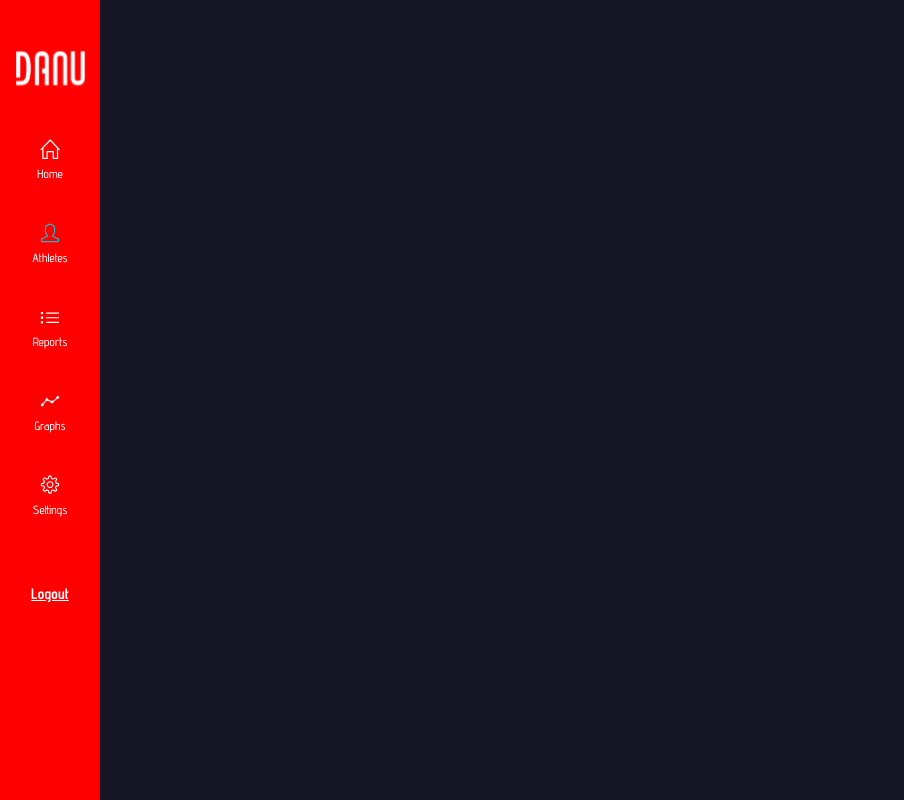
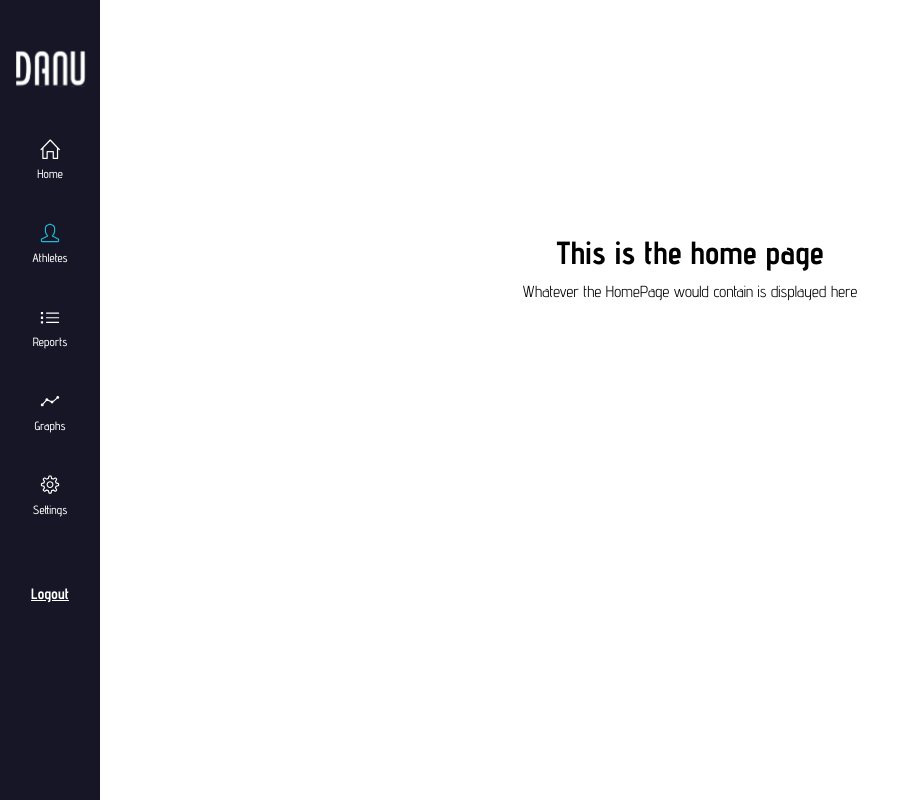
Before and after one commit to VladeanClaudiu/danu-react-web-challenge, a React (Vite) app in the folder danu-react-web-app/: page / in a window 1280 px wide. Both pictures are taken after a click on the button "Login". Shown: the top 800 px of the page, without its empty margins (0-904 px from the left). Built offline with nearby package versions, Linux system fonts and the light colour scheme.

Commit message:
playing around with reactRouter

```diff
--- a/danu-react-web-app/src/App.css
+++ b/danu-react-web-app/src/App.css
@@ -38,7 +38,7 @@ body {
 
 /* navbar style ======================================================*/
 .dashboard-nav {
-  background-color: red;
+  background-color: #161626;
   width: 100px;
   height: 100vh;
   text-align: center;
@@ -102,3 +102,17 @@ body {
   text-decoration: underline !important;
   font-weight: 700 !important;
 }
+
+/*Homepage compoenent -----------------------------------------------------*/
+.homepage-component {
+  margin-left: 100px;
+  background-color: white;
+  height: 100vh;
+  text-align: center;
+  top: -20vh;
+  padding-top: 30vh;
+}
+
+.homepage-component h1 {
+  margin: 0;
+}
--- a/danu-react-web-app/src/App.jsx
+++ b/danu-react-web-app/src/App.jsx
@@ -1,7 +1,8 @@
 import { useState } from 'react'
 import './App.css'
 import LoginPage from './components/LoginPage'
-import {Route, Link} from 'react-router-dom'
+import {Routes, Route, Link} from 'react-router-dom'
+import HomePage from './components/HomePage'
 
 function App() {
   const [loggedIn, setLoggedIn] = useState(false)
@@ -26,14 +27,17 @@ function App() {
       <div>
         <nav className='dashboard-nav'>
           <img src="./danu.svg" alt="the danu logo"/>
-          <Link className='nav-icon home-icon'>Home</Link>
-          <Link className='nav-icon athletes-icon'>Athletes</Link>
-          <Link className='nav-icon reports-icon'>Reports</Link>
-          <Link className='nav-icon graphs-icon'>Graphs</Link>
-          <Link className='nav-icon settings-icon'>Settings</Link>
+          <Link to="/" className='nav-icon home-icon'>Home</Link>
+          <Link to="/athlete" className='nav-icon athletes-icon'>Athletes</Link>
+          <Link to="/reports" className='nav-icon reports-icon'>Reports</Link>
+          <Link to="/graphs" className='nav-icon graphs-icon'>Graphs</Link>
+          <Link to="/settings" className='nav-icon settings-icon'>Settings</Link>
           <a className='nav-logout-btn' onClick={logout}>Logout</a>
         </nav>
 
+        <Routes>
+          <Route exact path='/' element ={<HomePage />} />
+        </Routes>
       </div>
     )
   }
--- /dev/null
+++ b/danu-react-web-app/src/components/HomePage.jsx
@@ -0,0 +1,10 @@
+ function HomePage() {
+    return(
+        <div className="homepage-component">
+            <h1>This is the home page</h1>
+            <p>Whatever the HomePage would contain is displayed here</p>
+        </div>
+    )
+ }
+
+ export default HomePage
```
